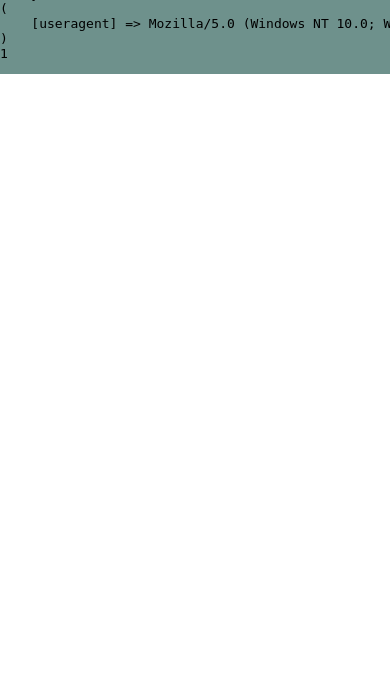
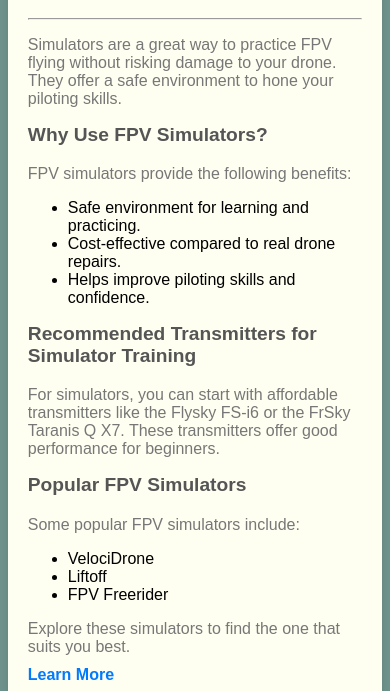
Before and after one commit to Robin-qwerty/Getstartedwithdrones, a PHP site: page / in a window 390 px wide; the page is wider, and only the part inside the window is pictured. Shown: the part 4623-5314 px from the top of that part. Before the commit the page ends 4697 px from the top of that part, so only its background shows below. Run offline with PHP 8.4, Linux system fonts and the light colour scheme.

Commit message:
css and homapage upgrade

```diff
--- a/website/include/home.inc.php
+++ b/website/include/home.inc.php
@@ -1,4 +1,6 @@
 <section class="homepage-section1 guideshowcase-section">
+    <h1>What is the get started with drones guid how can it help me?</h1>
+    <hr>
     <div class="guideshowcase-div">
         <div>
             <h2>Why Try This Guide?</h2>
@@ -20,57 +22,116 @@
             <img src="media/your-background-image.png" alt="Your Image Description" class="guideshowcase-image">
         </div>
     </div>
+    <hr>
 
-    <h2>Make the test now to find out what drones fits you best!</h2>
-    <a href="questioning_system_test.html" class="start-test-button">Start Test</a>
+    <h2>Ready to Get Started?</h2>
+    <p>Take our quick quiz to discover the perfect drone for you!</p>
+    <a href="questioning_system_test.html" class="start-test-button">I Want To Do The Test Now!</a>
 </section>
 
 <section class="homepage-section2">
     <div class="article-section">
         <h2>Latest Articles</h2>
+        <hr>
         <div class="article-cards-container">
             <div class="article-card">
-                <img src="article1.jpg" alt="Article 1">
+                <!-- <img src="article1.jpg" alt="Article 1"> -->
                 <h3>Article Title 1</h3>
                 <p>Lorem ipsum dolor sit amet, consectetur adipiscing elit. Nullam in magna id...</p>
                 <a href="index.php?page=article&articleid=">Read More</a>
             </div>
             <div class="article-card">
-                <img src="article2.jpg" alt="Article 2">
+                <!-- <img src="article2.jpg" alt="Article 2"> -->
                 <h3>Article Title 2</h3>
                 <p>Lorem ipsum dolor sit amet, consectetur adipiscing elit. Nullam in magna id...</p>
                 <a href="index.php?page=article&articleid=">Read More</a>
             </div>
             <div class="article-card">
-                <img src="article3.jpg" alt="Article 3">
+                <!-- <img src="article3.jpg" alt="Article 3"> -->
+                <h3>Article Title 3</h3>
+                <p>Lorem ipsum dolor sit amet, consectetur adipiscing elit. Nullam in magna id...</p>
+                <a href="index.php?page=article&articleid=">Read More</a>
+            </div>
+            <div class="article-card">
+                <!-- <img src="article3.jpg" alt="Article 3"> -->
+                <h3>Article Title 3</h3>
+                <p>Lorem ipsum dolor sit amet, consectetur adipiscing elit. Nullam in magna id...</p>
+                <a href="index.php?page=article&articleid=">Read More</a>
+            </div>
+            <div class="article-card">
+                <!-- <img src="article3.jpg" alt="Article 3"> -->
+                <h3>Article Title 3</h3>
+                <p>Lorem ipsum dolor sit amet, consectetur adipiscing elit. Nullam in magna id...</p>
+                <a href="index.php?page=article&articleid=">Read More</a>
+            </div>
+            <div class="article-card">
+                <!-- <img src="article3.jpg" alt="Article 3"> -->
                 <h3>Article Title 3</h3>
                 <p>Lorem ipsum dolor sit amet, consectetur adipiscing elit. Nullam in magna id...</p>
                 <a href="index.php?page=article&articleid=">Read More</a>
             </div>
         </div>
     </div>
-    <div class="article-section">
+
+    <div class="simulator-info">
         <h2>FPV Simulator Training</h2>
-        <p>FPV simulators are an excellent way to practice and improve your drone flying skills without risking damage to your real drone. Here's some information to get you started:</p>
+        <hr>
+        <p>Simulators are a great way to practice FPV flying without risking damage to your drone. They offer a safe environment to hone your piloting skills.</p>
 
         <h3>Why Use FPV Simulators?</h3>
-        <p>Simulators offer a risk-free environment for both beginners and experienced pilots to refine their flying skills. They provide a realistic flight experience and allow you to practice maneuvers, hone your control, and develop your FPV piloting techniques.</p>
+        <p>FPV simulators provide the following benefits:</p>
+        <ul>
+            <li>Safe environment for learning and practicing.</li>
+            <li>Cost-effective compared to real drone repairs.</li>
+            <li>Helps improve piloting skills and confidence.</li>
+        </ul>
 
-        <h3>Choosing a Simulator</h3>
-        <p>When selecting an FPV simulator, consider factors like compatibility with your hardware, available features, and user interface. Some popular simulators include Liftoff, DRL Simulator, and VelociDrone.</p>
+        <h3>Recommended Transmitters for Simulator Training</h3>
+        <p>For simulators, you can start with affordable transmitters like the Flysky FS-i6 or the FrSky Taranis Q X7. These transmitters offer good performance for beginners.</p>
 
-        <h3>Transmitter for Simulator Practice</h3>
-        <p>For simulator training, you'll need a transmitter/controller. Look for a transmitter that's compatible with your simulator software. Many beginners start with transmitters like the FrSky Taranis or the FlySky FS-i6X for their affordability and reliability.</p>
+        <h3>Popular FPV Simulators</h3>
+        <p>Some popular FPV simulators include:</p>
+        <ul>
+            <li>VelociDrone</li>
+            <li>Liftoff</li>
+            <li>FPV Freerider</li>
+        </ul>
 
-        <h3>Getting Started</h3>
-        <p>Install your chosen simulator software, connect your transmitter to your computer, and follow the setup instructions provided by the simulator. Start with basic flight exercises and progressively work your way up to more advanced maneuvers.</p>
+        <p>Explore these simulators to find the one that suits you best.</p>
 
-        <h3>Realistic Flying Experience</h3>
-        <p>FPV simulators strive to replicate real-world flying conditions, including different drones and environments. This makes them valuable tools for improving your skills in a variety of scenarios.</p>
+        <a href="index.php?page=article&articleid=" class="info-button">Learn More</a>
 
-        <h3>Track Your Progress</h3>
-        <p>Many simulators offer features that allow you to track your progress, compete with others in online races, and even practice with friends in multiplayer mode. Use these features to challenge yourself and measure your improvement over time.</p>
+        <img src="simulator.jpg" alt="FPV Simulator" class="simulator-image">
+    </div>
 
-        <p>Remember, while simulators are a fantastic training tool, they can't replace real-world flying experience. Combine simulator practice with outdoor flights to become a skilled FPV pilot.</p>
+    <div class="simulator-info">
+        <h2>FPV Simulator Training</h2>
+        <hr>
+        <p>Simulators are a great way to practice FPV flying without risking damage to your drone. They offer a safe environment to hone your piloting skills.</p>
+
+        <h3>Why Use FPV Simulators?</h3>
+        <p>FPV simulators provide the following benefits:</p>
+        <ul>
+            <li>Safe environment for learning and practicing.</li>
+            <li>Cost-effective compared to real drone repairs.</li>
+            <li>Helps improve piloting skills and confidence.</li>
+        </ul>
+
+        <h3>Recommended Transmitters for Simulator Training</h3>
+        <p>For simulators, you can start with affordable transmitters like the Flysky FS-i6 or the FrSky Taranis Q X7. These transmitters offer good performance for beginners.</p>
+
+        <h3>Popular FPV Simulators</h3>
+        <p>Some popular FPV simulators include:</p>
+        <ul>
+            <li>VelociDrone</li>
+            <li>Liftoff</li>
+            <li>FPV Freerider</li>
+        </ul>
+
+        <p>Explore these simulators to find the one that suits you best.</p>
+
+        <a href="index.php?page=article&articleid=" class="info-button">Learn More</a>
+
+        <img src="simulator.jpg" alt="FPV Simulator" class="simulator-image">
     </div>
 </section>
--- a/website/include/navbar.inc.php
+++ b/website/include/navbar.inc.php
@@ -6,7 +6,7 @@
             <li><a href="index.php?page=articles">Articles</a></li>
             <li><a href="https://discord.gg/yKvbd7sEFR">Discord server</a></li>
         </ul>
-    <div class="nav-logo">Your Logo</div>
+    <div class="nav-logo">My cool logo here</div>
 </div>
 
 <script>
--- a/website/index.php
+++ b/website/index.php
@@ -13,9 +13,11 @@
 <html>
 <head>
   <meta charset = "UTF-8">
+  <meta name="viewport" content="width=device-width, initial-scale=1.0">
   <title><?php if (isset($page)) { echo $page; } else {echo "Home";}?></title>
   <link rel="icon" type="image/x-icon" href="media/drone-logo.ico">
   <link href="style/style.css" rel="stylesheet">
+  <link rel="stylesheet" href="https://fonts.googleapis.com/css?family=Roboto+Slab:400,700&display=swap">
   <!-- <script src="https://cdn.jsdelivr.net/npm/iconify-icon@1.0.0-beta.3/dist/iconify-icon.min.js"></script>
   <script src="https://ajax.googleapis.com/ajax/libs/jquery/3.6.3/jquery.min.js"></script> -->
 </head>
@@ -42,7 +44,7 @@
     }
 
     // Debugging: display the contents of the session
-    echo "<pre>", print_r($_SESSION),"</pre>";
+    // echo "<pre>", print_r($_SESSION),"</pre>";
 
     require_once 'include/error.inc.php';
     require_once 'include/info.inc.php';
--- a/website/style/style.css
+++ b/website/style/style.css
@@ -109,58 +109,66 @@ body {
 
 /*------------------------------home page-------------------------------*/
 
-.homepage-section1 {
-
+.homepage-section1 h1 {
+  font-size: 2rem;
+  font-weight: bold;
+  text-align: center;
+  font-family: 'Roboto Slab', serif;
 }
 
-.homepage-section2 {
+/* Updated Styles for the Section */
+.guideshowcase-section {
+  background-color: #e1dbd6;
+  color: #333;
+  padding: 3% 5%;
+  border-radius: 15px;
+  box-shadow: 0px 4px 12px rgba(0, 0, 0, 0.2);
   display: flex;
-  flex-wrap: nowrap;
-  /* justify-content: space-evenly; */
+  flex-direction: column;
+  align-items: center;
+  text-align: center;
+  margin: 2%;
 }
 
-.guideshowcase-section {
-  background-color: #f9f9f9;
-  color: #333;
-  padding: 3%;
-  border-radius: 10px;
-  margin: 3%;
-  box-shadow: 0px 0px 10px rgba(0, 0, 0, 0.2);
-  /* text-align: center; */
-}
-
+/* Updated Styles for the Text Divisions */
 .guideshowcase-div {
   display: flex;
-  gap: 6%;
-  align-items: center;
+  gap: 20px;
+  align-items: flex-start;
+  margin-top: 20px;
+  max-width: 1200px;
+  margin: 20px auto;
 }
 
 .guideshowcase-div h2 {
-  font-size: 24px;
+  font-size: 28px;
+  font-family: 'Roboto Slab', serif;
 }
 
 .guideshowcase-div p {
-  font-size: 16px;
+  font-size: 18px;
+  line-height: 1.3;
+  color: #4c4c4c;
 }
 
+.guideshowcase-section hr {
+  text-align: center;
+  border: none;
+  height: 1px;
+  width: 106%;
+  background-color: #333;
+  margin: 20px 0;
+}
+
+/* Updated Styles for the Image */
 .guideshowcase-image {
   max-width: 100%;
   height: auto;
+  border-radius: 10px;
+  box-shadow: 0px 0px 10px rgba(0, 0, 0, 0.2);
 }
 
-@media (max-width: 850px) {
-  .guideshowcase-div {
-    flex-direction: column; /* Stack divs on top of each other */
-    align-items: flex-start; /* Align content to the left */
-  }
-
-  .guideshowcase-image {
-    margin-left: 0; /* Remove left margin for the image */
-    margin-top: 20px; /* Add top margin to separate the image from content */
-    max-width: 100%; /* Make the image full-width */
-  }
-}
-
+/* Updated Styles for the Call-to-Action Button */
 .start-test-button {
   display: inline-block;
   padding: 15px 30px;
@@ -170,34 +178,77 @@ body {
   border-radius: 5px;
   font-weight: bold;
   transition: background-color 0.3s ease;
+  margin-top: 20px;
 }
 
 .start-test-button:hover {
   background-color: #0056b3;
 }
 
+@media (max-width: 850px) {
+  .guideshowcase-div {
+    flex-direction: column;
+    align-items: flex-start;
+  }
+
+  .guideshowcase-image {
+    margin-left: 0;
+    margin-top: 20px;
+    max-width: 100%;
+  }
+}
+
+/* --- */
+
+.homepage-section2 {
+  display: grid;
+  grid-template-columns: repeat(2, 1fr);
+  gap: 20px;
+  padding: 2%;
+}
+
+@media (max-width: 850px) {
+  .homepage-section2 {
+    display: block;
+  }
+}
+
+@media (max-width: 768px) {
+  .homepage-section2 {
+      grid-template-columns: 1fr;
+  }
+
+  .article-section,
+  .simulator-info {
+      grid-column: span 2;
+  }
+}
 
 .article-section {
+  grid-row: span 2;
+  box-sizing: border-box;
+  font-size: 1.5rem;
   background-color: #f9f9f9;
   color: #333;
-  padding: 3%;
+  padding: 20px;
   border-radius: 10px;
-  margin: 3%;
+  margin-bottom: 20px;
   box-shadow: 0px 0px 10px rgba(0, 0, 0, 0.2);
   text-align: center;
+  background: linear-gradient(to bottom, #ffffff, rgba(0, 0, 0, 0.2));
 }
 
 .article-cards-container {
   display: flex;
-  flex-wrap: wrap; /* Allow items to wrap to the next line */
-  justify-content: space-evenly; /* Add space between items */
+  flex-wrap: wrap;
+  justify-content: space-evenly;
 }
 
 .article-card {
-  width: 26%;
+  /* width: 26%; */
   min-width: 250px;
-  background-color: #fff;
-  border: 1px solid #ddd;
+  background-color: #ebfefb;
+  border: 1px solid #bfbfbf;
   border-radius: 5px;
   box-shadow: 0 0 5px rgba(0, 0, 0, 0.2);
   margin: 10px;
@@ -228,12 +281,65 @@ body {
   color: #fff;
   text-decoration: none;
   border-radius: 5px;
+  font-weight: bold;
   transition: background-color 0.3s ease;
 }
 
 .article-card a:hover {
   background-color: #0056b3;
 }
+
+/* --- */
+
+.simulator-info {
+  grid-column: span 1;
+  box-sizing: border-box;
+  background-color: #fffff1;
+  padding: 20px;
+  margin-bottom: 20px;
+  border-radius: 10px;
+  box-shadow: 0 4px 6px rgba(0, 0, 0, 0.1);
+  /* max-width: 50%; */
+}
+
+.simulator-info h2 {
+  font-size: 1.5rem;
+  margin-bottom: 20px;
+  color: #333;
+  text-align: center;
+  font-family: 'Roboto Slab', serif;
+}
+
+.simulator-info h3 {
+  font-size: 1.2rem;
+  margin-top: 16px;
+  color: #555;
+}
+
+.simulator-info p {
+  font-size: 1rem;
+  margin-bottom: 10px;
+  color: #777;
+}
+
+.simulator-info a {
+  color: #007BFF;
+  text-decoration: none;
+  font-weight: bold;
+  transition: color 0.3s;
+}
+
+.simulator-info a:hover {
+  color: #0056b3;
+}
+
+.simulator-info img {
+  max-width: 100%;
+  height: auto;
+  margin-top: 10px;
+  box-shadow: 0 4px 6px rgba(0, 0, 0, 0.1);
+}
+
 
 /*------------------------------questining system-----------------------*/
 
@@ -587,26 +689,3 @@ input[type="submit"]:hover {
   padding: 20px;
   border-radius: 10px;
 }
-
-h1 {
-  font-size: 120px;
-  color: #ff7979;
-  margin-bottom: 36px;
-  text-shadow: 2px 2px 4px rgba(0, 0, 0, 0.3);
-}
-
-p {
-  font-size: 24px;
-  color: #333;
-  margin-bottom: 10px;
-}
-
-a {
-  color: #007BFF;
-  text-decoration: underline;
-}
-
-a:hover {
-  color: #0056b3;
-  text-decoration: none;
-}
```
Also changed, not shown: other parts of website/style/style.css (+18 -20 lines).
